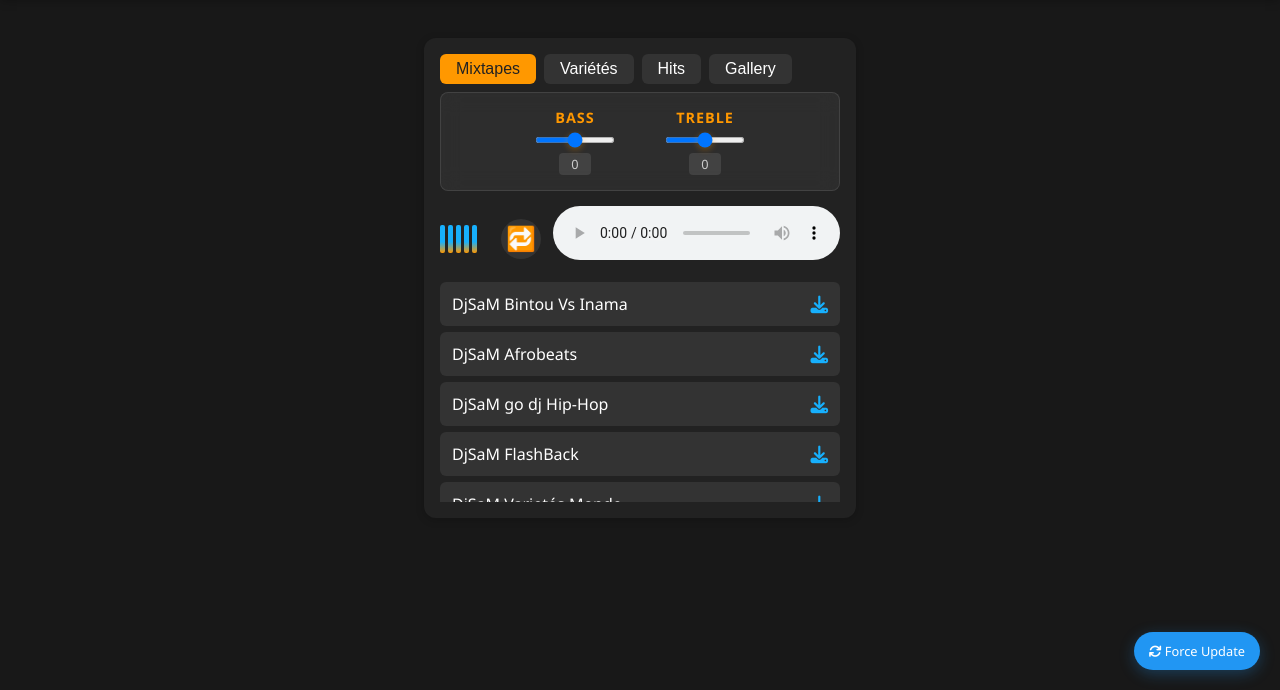
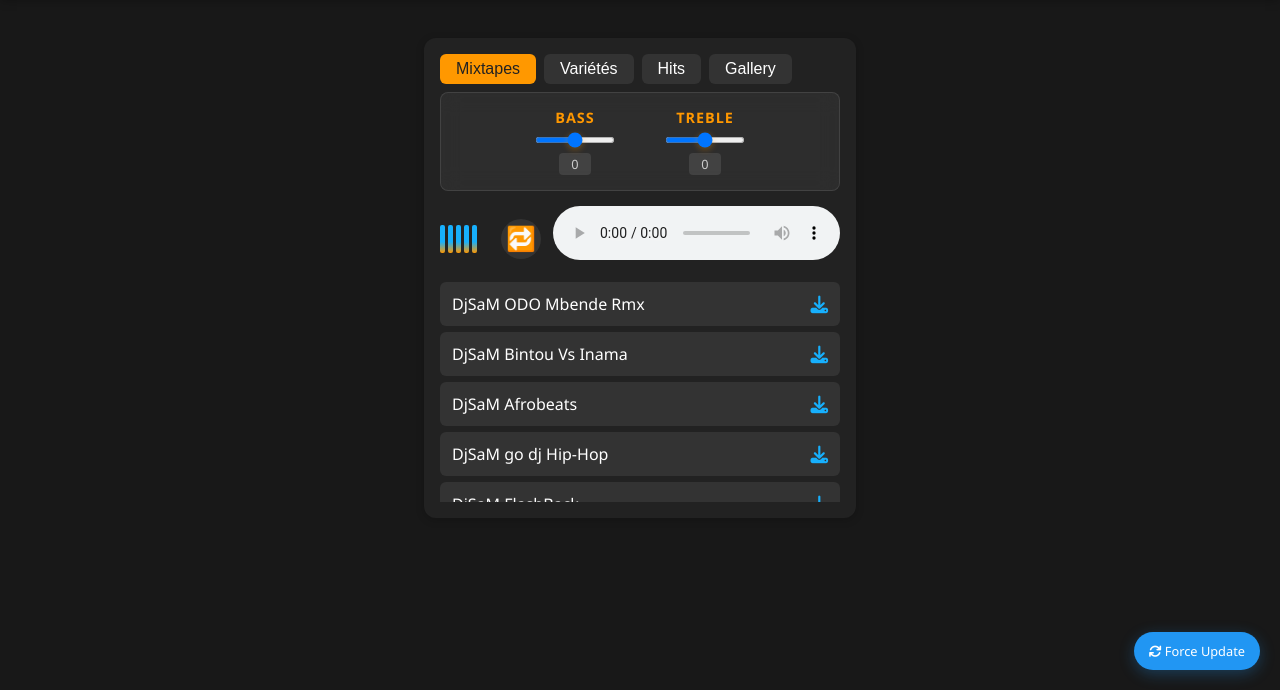
Before and after one commit to SAMMBENDE/DJ-Maitre-Sam, a plain HTML site: page index.html in a window 1280 px wide. Shown: the part 110-800 px from the top of the page. Drawn offline with Linux system fonts and the light colour scheme; no server answers.

Commit message:
song add

```diff
--- a/index.html
+++ b/index.html
@@ -127,6 +127,16 @@
           class="playlist category-list"
           style="display: block"
         >
+          <li data-src="music/odo.mp3">
+            DjSaM ODO Mbende Rmx
+            <a
+              href="music/odo.mp3"
+              download
+              class="download-btn"
+              title="Télécharger"
+              ><i class="fa fa-download"></i
+            ></a>
+          </li>
           <li data-src="music/bintouinama.mp3">
             DjSaM Bintou Vs Inama
             <a
```
